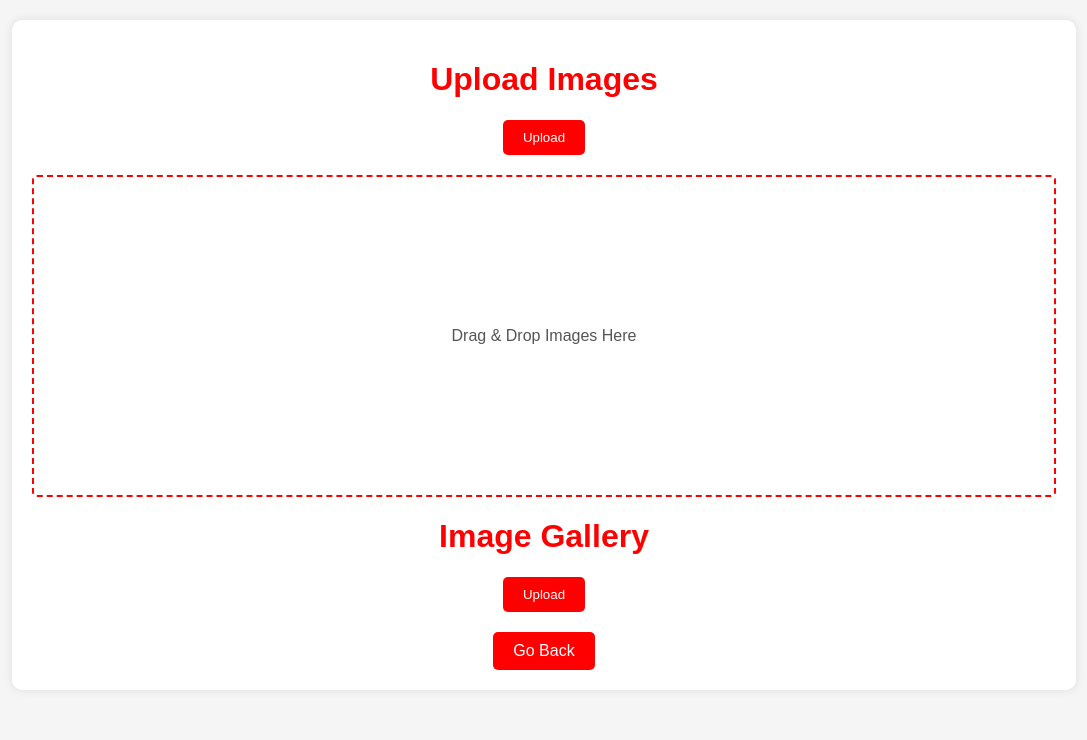
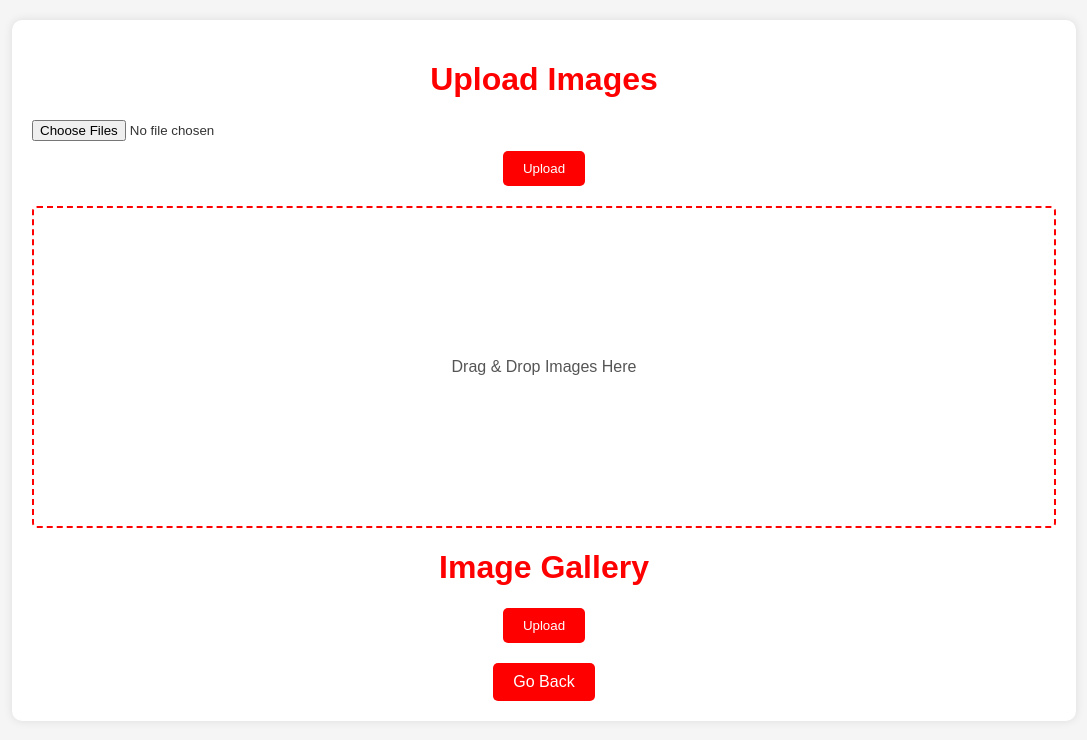
Before and after one commit to prasoondev/Ketchup, a Flask app: template templates/upload.html in a window 1280 px wide. Shown: the top 740 px of the page, without its empty margins (96-1183 px from the left). Run offline with Flask 3, Linux system fonts and the light colour scheme; the template is opened without the code that fills it, so the values that code supplies are empty; some libraries are stand-ins or nearby versions.

Commit message:
Update upload.css

```diff
--- a/static/css/upload.css
+++ b/static/css/upload.css
@@ -9,15 +9,6 @@ body {
 h1 {
     text-align: center;
     color: #ff0000; /* Red color for headings */
-}
-
-form {
-    text-align: center;
-    margin-bottom: 20px;
-}
-
-input[type="file"] {
-    display: none;
 }
 
 .container {
```
